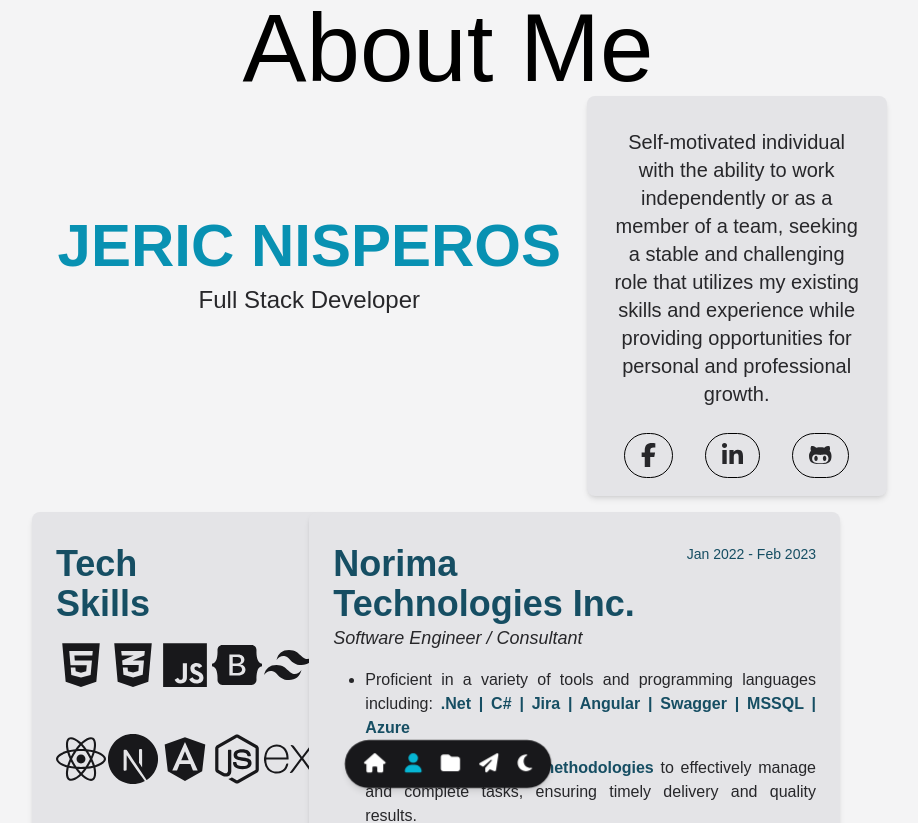
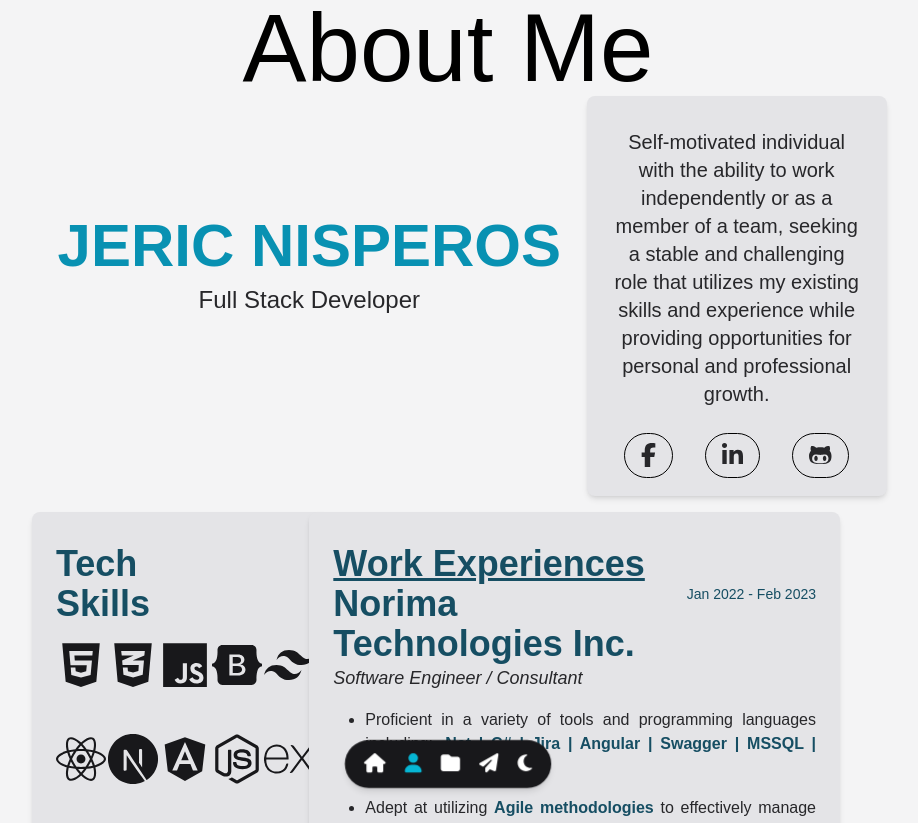
Before and after one commit to JericNisperos/NextJs-Portfolio, a Next.js app in the folder nextjs-portfolio/: page /about in a window 1280 px wide. Shown: the top 823 px of the page, without its empty margins (192-1110 px from the left). Built offline with nearby package versions, Linux system fonts and the light colour scheme; a web font is replaced by a local one.

Commit message:
trying to add all in one page

```diff
--- a/nextjs-portfolio/src/pages/about.js
+++ b/nextjs-portfolio/src/pages/about.js
@@ -26,7 +26,7 @@ import { FaAngular, FaCss3Alt, FaFigma, FaGithub, FaHtml5, FaJs, FaNodeJs, FaRea
 import { faFacebookF, faGithubAlt, faLinkedinIn } from "@fortawesome/free-brands-svg-icons";
 
 import { DiMysql } from "react-icons/di";
-function about() {
+function About() {
   function LinkItems({ href, icon }) {
     return (
       <motion.span whileHover={{ scale: 1.5 }} whileTap={{ scale: 1.2 }}>
@@ -169,6 +169,7 @@ function about() {
               <div className="text-xl dark:text-white text-zinc-800 ">
                 <span className="flex-none">
                   <div className="grid grid-cols-1 sm:grid-cols-3">
+                    <span className="dark:text-cyan-300 text-cyan-900 text-4xl sm:col-span-2 font-semibold underline">Work Experiences</span>
                     <span className="dark:text-cyan-300 text-cyan-900 md:text-4xl text-xl sm:col-span-2 font-semibold">Norima Technologies Inc.</span>
                     <span className="sm:text-right dark:text-white text-cyan-900 text-sm">Jan 2022 - Feb 2023</span>
                   </div>
@@ -315,4 +316,4 @@ function about() {
   );
 }
 
-export default about;
+export default About;
--- a/nextjs-portfolio/src/pages/components/Navbar.js
+++ b/nextjs-portfolio/src/pages/components/Navbar.js
@@ -127,6 +127,8 @@ const Navbar = () => {
           </span>
         </div>
       </div>
+
+
     </motion.div>
   );
 };
--- a/nextjs-portfolio/src/pages/index.js
+++ b/nextjs-portfolio/src/pages/index.js
@@ -4,7 +4,7 @@ import { FontAwesomeIcon } from "@fortawesome/react-fontawesome";
 import { faFolder, faHome, faHouseCircleCheck, faMoon, faPaperPlane, faPerson, faSun, faUser, faUserCircle } from "@fortawesome/free-solid-svg-icons";
 import { motion } from "framer-motion";
 import Navbar from "./components/Navbar";
-
+import About from "./about";
 export default function Home() {
   return (
     <>
@@ -37,7 +37,9 @@ export default function Home() {
             </motion.div>
           </div>
         </div>
-
+        {/* <div id="about">
+        <About />
+        </div> */}
       </main>
     </>
   );
```
